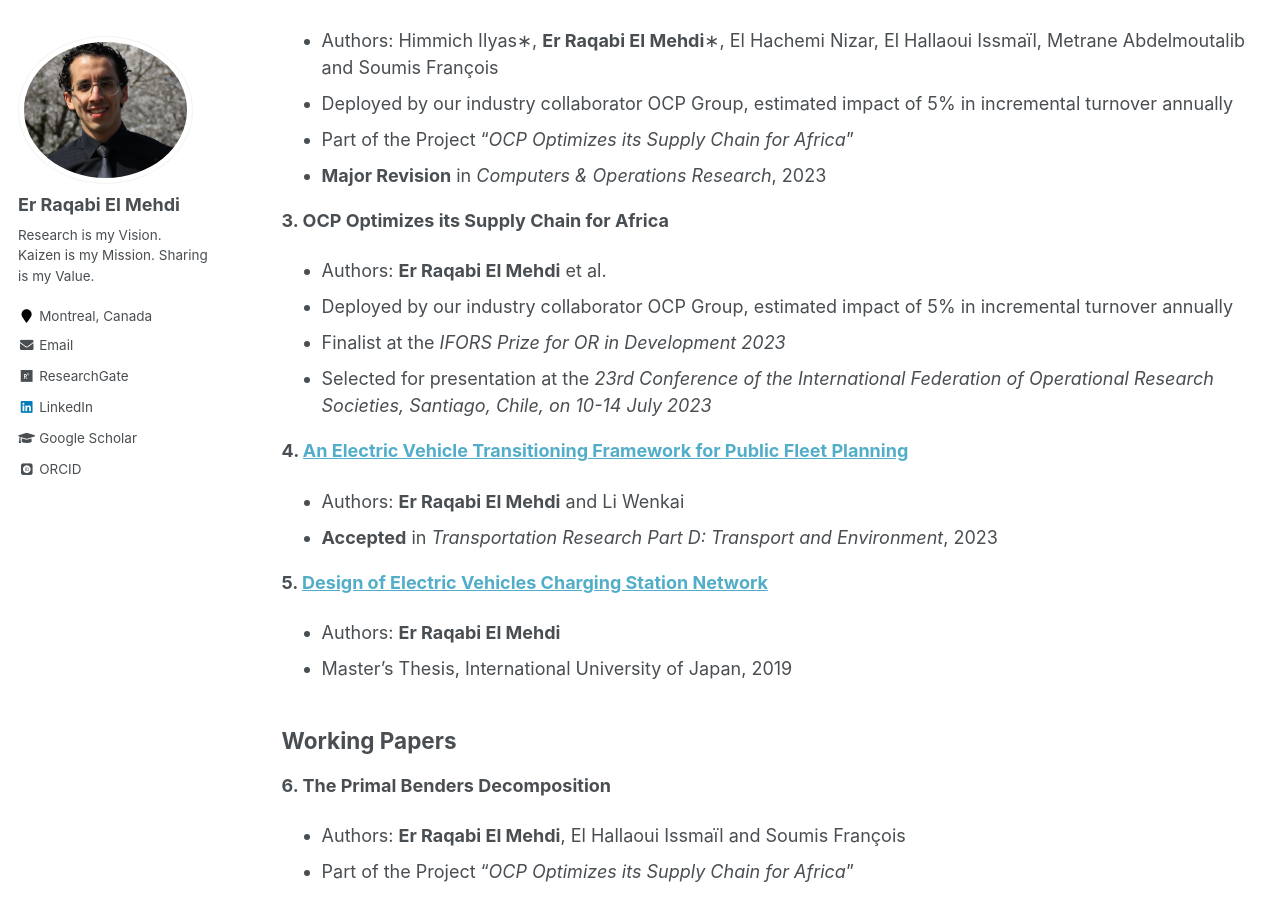
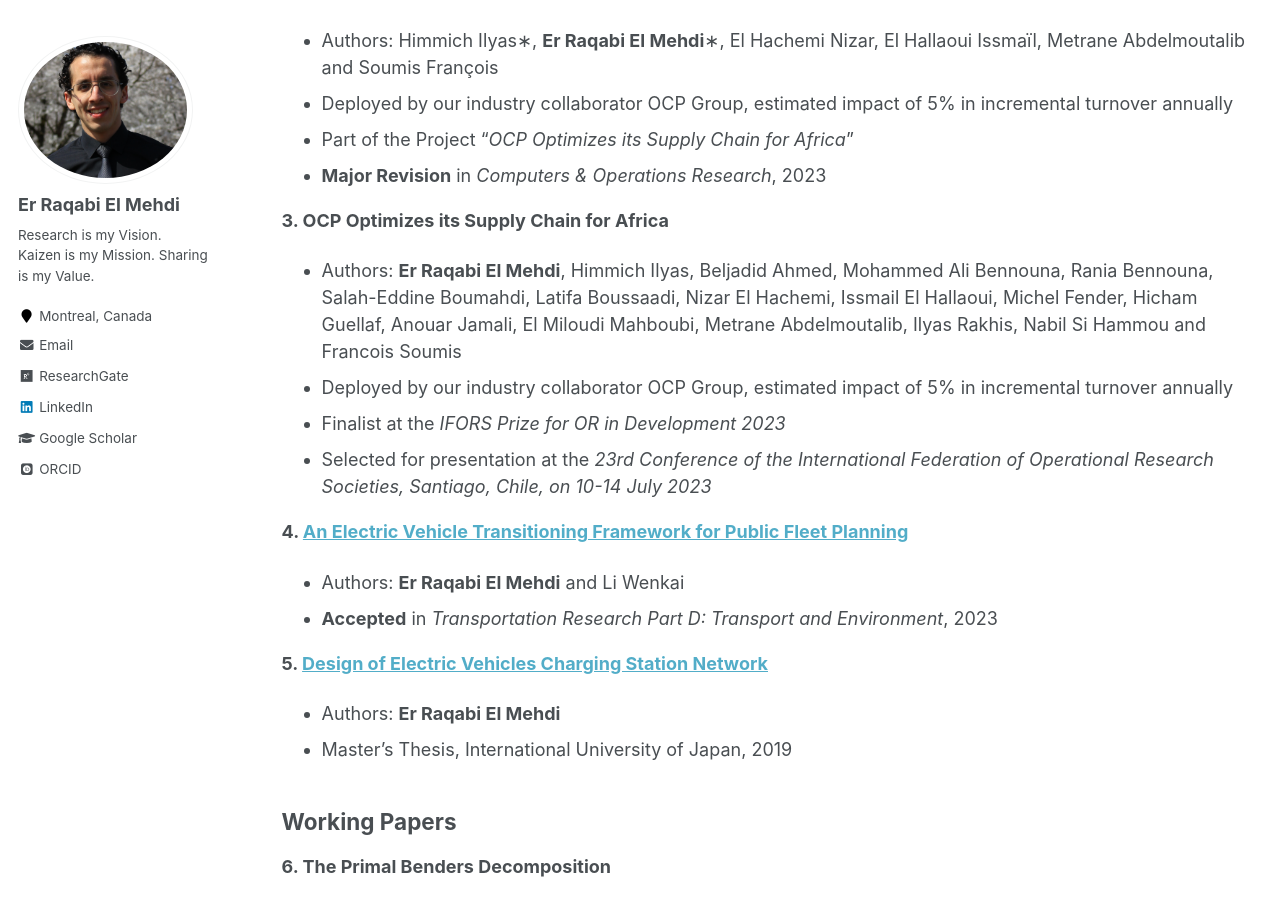
Before and after one commit to RqbMedi/rqbmedi.github.io, a Jekyll site: the page built from _pages/publications.md, in a window 1280 px wide and 900 px high, scrolled down 534 px. Built offline with Jekyll 4.4.1, drawn with Linux system fonts in a browser that asks for light colours; some web fonts are replaced.

Commit message:
Update publications.md

```diff
--- a/_pages/publications.md
+++ b/_pages/publications.md
@@ -23,7 +23,7 @@ Published & Under Review
  - **Major Revision** in *Computers & Operations Research*, 2023
 
 **3. OCP Optimizes its Supply Chain for Africa**
- - Authors: **Er Raqabi El Mehdi** et al.
+ - Authors: **Er Raqabi El Mehdi**, Himmich Ilyas, Beljadid Ahmed, Mohammed Ali Bennouna, Rania Bennouna, Salah-Eddine Boumahdi,    Latifa Boussaadi, Nizar El Hachemi, Issmail El Hallaoui, Michel Fender, Hicham Guellaf, Anouar Jamali, El Miloudi Mahboubi, Metrane Abdelmoutalib,  Ilyas Rakhis, Nabil Si Hammou and Francois Soumis
  - Deployed by our industry collaborator OCP Group, estimated impact of 5% in incremental turnover annually
  - Finalist at the *IFORS Prize for OR in Development 2023*
  - Selected for presentation at the *23rd Conference of the International Federation of Operational Research Societies, Santiago, Chile, on 10-14 July 2023*
```
